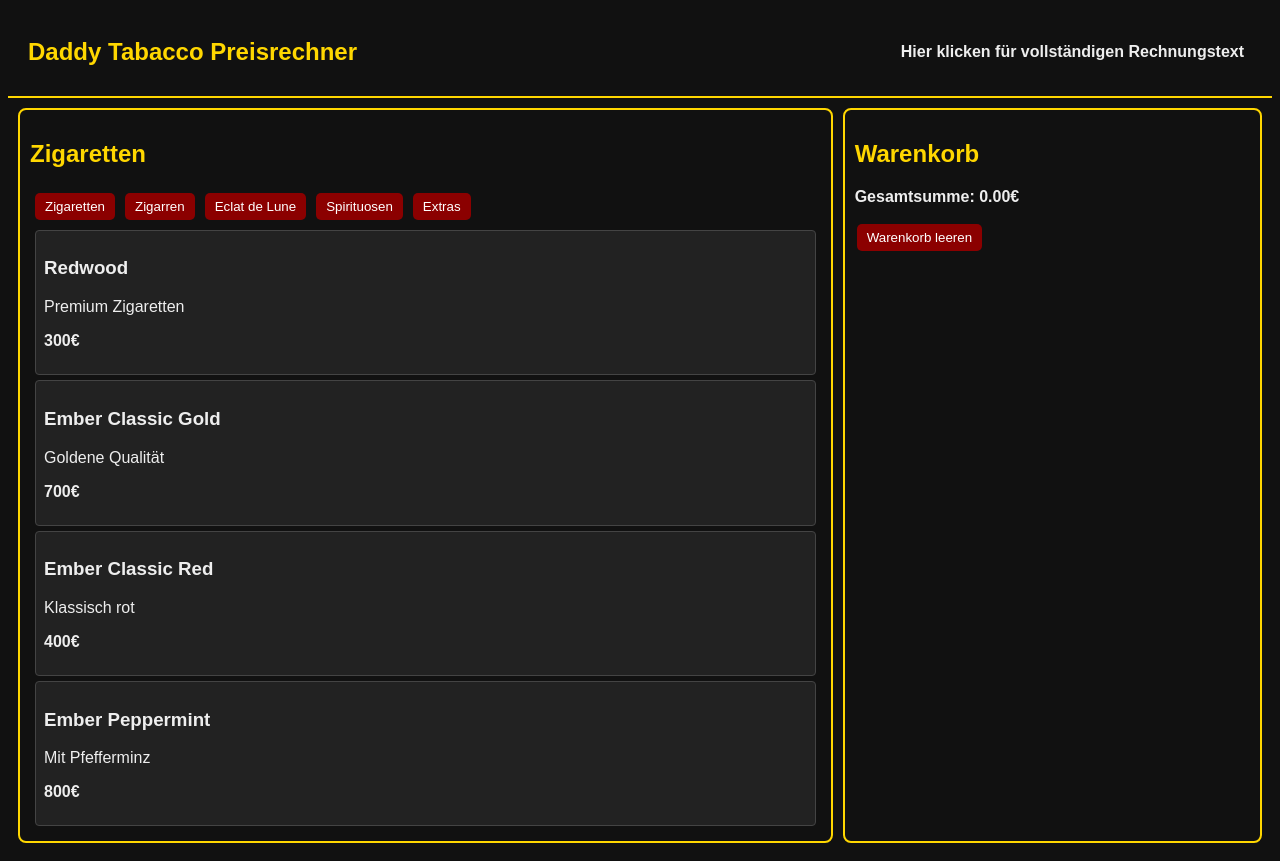
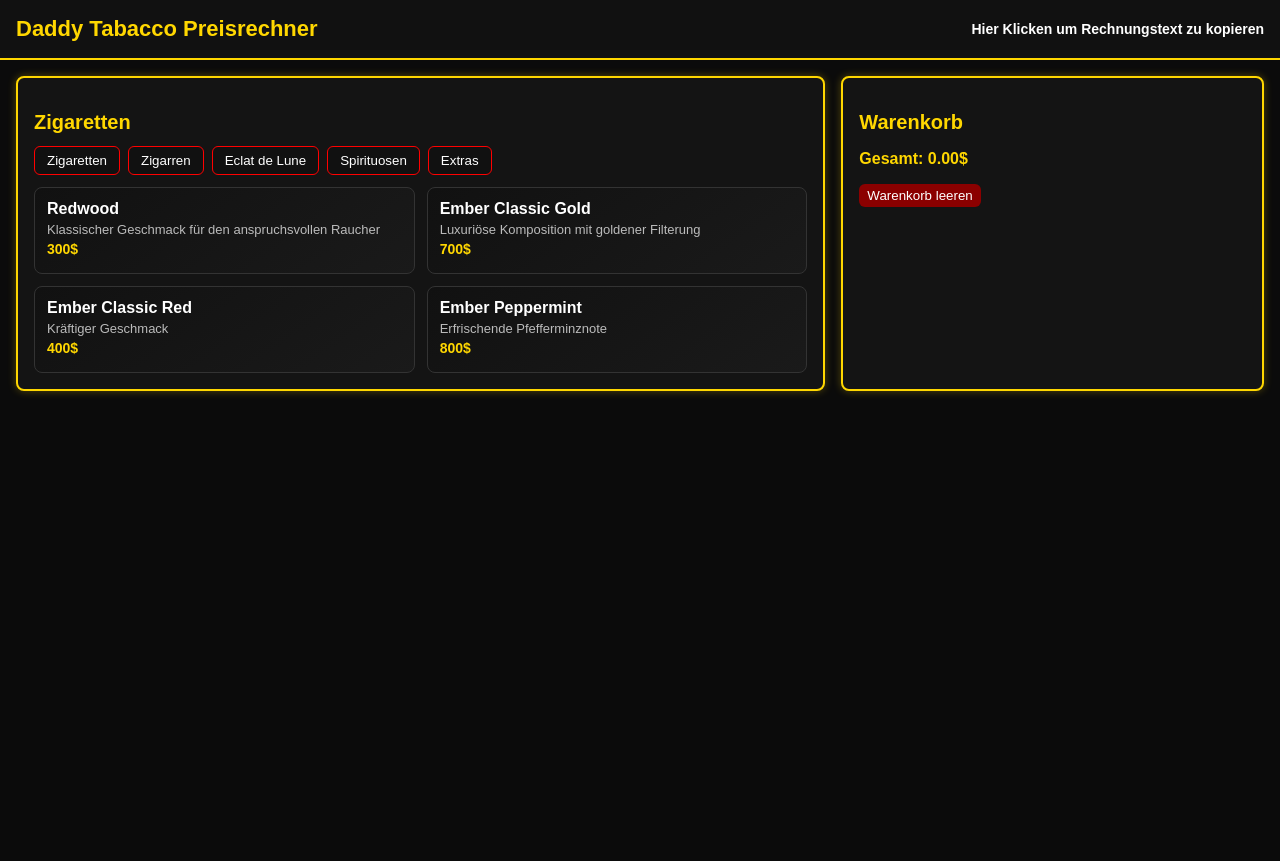
Before and after one commit to markusamon1993/dtc-shop, a plain HTML site: page index.html in a window 1280 px wide. After the commit the page ends 800 px from the top, so only its background shows below. Drawn offline with Linux system fonts and the light colour scheme.

Commit message:
Update index.html

```diff
--- a/index.html
+++ b/index.html
@@ -3,58 +3,91 @@
 <head>
   <meta charset="UTF-8" />
   <meta name="viewport" content="width=device-width, initial-scale=1.0"/>
-  <title>DTC Shop</title>
+  <title>Daddy Tabacco Preisrechner</title>
   <style>
     body {
+      background: #0b0b0b;
+      color: #ddd;
+      font-family: Arial, sans-serif;
+      margin: 0;
+    }
+    .header {
+      display: flex;
+      justify-content: space-between;
+      align-items: center;
+      padding: 16px;
+      border-bottom: 2px solid gold;
       background: #111;
-      color: #eee;
-      font-family: Arial, sans-serif;
     }
-    .container { display: flex; justify-content: space-between; padding: 10px; }
-    .products, .cart { border: 2px solid gold; padding: 10px; border-radius: 8px; }
-    .products { flex: 2; margin-right: 10px; }
+    .header h2 { color: gold; margin: 0; font-size: 22px; }
+    #dtc { cursor: pointer; font-weight: bold; font-size: 14px; color: #fff; }
+    #dtc:hover { color: gold; }
+
+    .container {
+      display: flex;
+      justify-content: space-between;
+      gap: 16px;
+      padding: 16px;
+    }
+
+    .products, .cart {
+      border: 2px solid gold;
+      border-radius: 8px;
+      padding: 16px;
+      background: #141414;
+      box-shadow: 0 0 8px rgba(255, 215, 0, 0.3);
+    }
+    .products { flex: 2; }
     .cart { flex: 1; }
 
-    /* Kompakte Produktboxen */
-    .product {
-      border: 1px solid #444;
-      margin: 5px;
-      padding: 8px;
-      border-radius: 4px;
-      background: #222;
+    h2 { color: gold; font-size: 20px; margin-bottom: 12px; }
+
+    .category-buttons { display: flex; flex-wrap: wrap; gap: 8px; margin-bottom: 12px; }
+    .category-buttons button {
+      background: #111;
+      border: 1px solid red;
+      color: #fff;
+      padding: 6px 12px;
+      border-radius: 6px;
       cursor: pointer;
-      transition: background 0.2s;
+      transition: all 0.2s;
     }
-    .product:hover {
-      background: #333;
+    .category-buttons button:hover { background: red; }
+
+    #product-list {
+      display: grid;
+      grid-template-columns: repeat(2, minmax(240px, 1fr));
+      gap: 12px;
     }
 
-    button {
-      background: darkred;
-      color: white;
-      border: none;
-      padding: 6px 10px;
+    .product {
+      border: 1px solid #333;
+      border-radius: 8px;
+      padding: 12px;
+      background: linear-gradient(145deg, #111, #1a1a1a);
+      transition: transform 0.2s, box-shadow 0.2s;
+      box-sizing: border-box;
       cursor: pointer;
-      border-radius: 5px;
-      margin: 2px;
     }
-    button:hover { background: red; }
+    .product:hover { transform: translateY(-2px); box-shadow: 0 0 8px red; }
+    .product h3 { margin: 0; font-size: 16px; color: #fff; }
+    .product p { margin: 4px 0; font-size: 13px; color: #bbb; }
+    .product strong { color: gold; font-size: 14px; }
 
-    h2 { color: gold; }
-    .header { display: flex; justify-content: space-between; align-items: center; padding: 10px 20px; border-bottom: 2px solid gold; }
-    .category-buttons button { margin: 5px; }
-    #dtc {
-      cursor: pointer;
-      font-weight: bold;
-      position: relative;
-      padding: 4px 8px;
-    }
+    ul { padding-left: 16px; margin: 0; font-size: 14px; }
+    li { margin: 6px 0; display: flex; justify-content: space-between; align-items: center; gap: 8px; }
+    .cart strong { color: gold; }
+    .cart button { background: darkred; padding: 4px 8px; border-radius: 6px; color: #fff; border: none; cursor: pointer; }
+    .cart button:hover { background: red; }
+    .quantity-controls { display: flex; align-items: center; gap: 4px; }
+    .quantity-controls button { padding: 2px 6px; font-size: 12px; }
+    .item-info { flex: 1; color: white; }
   </style>
 </head>
 <body>
   <div class="header">
     <h2>Daddy Tabacco Preisrechner</h2>
-    <div id="dtc" onclick="copyFullOrder()">Hier klicken für vollständigen Rechnungstext</div>
+    <div id="dtc" onclick="copyFullOrder()">Hier Klicken um Rechnungstext zu kopieren</div>
   </div>
 
   <div class="container" id="shop-section">
@@ -69,7 +102,7 @@
     <div class="cart">
       <h2>Warenkorb</h2>
       <ul id="cart-items"></ul>
-      <p><strong>Gesamtsumme: <span id="total">0.00</span>€</strong></p>
+      <p><strong>Gesamt: <span id="total">0.00</span>$</strong></p>
       <button onclick="clearCart()">Warenkorb leeren</button>
     </div>
   </div>
@@ -81,10 +114,10 @@
 
     const categories = {
       "Zigaretten": [
-        { name: "Redwood", price: 300, desc: "Premium Zigaretten" },
-        { name: "Ember Classic Gold", price: 700, desc: "Goldene Qualität" },
-        { name: "Ember Classic Red", price: 400, desc: "Klassisch rot" },
-        { name: "Ember Peppermint", price: 800, desc: "Mit Pfefferminz" }
+        { name: "Redwood", price: 300, desc: "Klassischer Geschmack für den anspruchsvollen Raucher" },
+        { name: "Ember Classic Gold", price: 700, desc: "Luxuriöse Komposition mit goldener Filterung" },
+        { name: "Ember Classic Red", price: 400, desc: "Kräftiger Geschmack" },
+        { name: "Ember Peppermint", price: 800, desc: "Erfrischende Pfefferminznote" }
       ],
       "Zigarren": [
         { name: "Atztec Gold", price: 3500, desc: "Luxus Zigarre" },
@@ -133,7 +166,7 @@
           <div class="product" onclick="addProductToCart('${currentCategory}', ${i})">
             <h3>${p.name}</h3>
             <p>${p.desc || ''}</p>
-            <p><strong>${p.price}€</strong></p>
+            <p><strong>${p.price}$</strong></p>
           </div>`;
       });
     }
@@ -154,21 +187,31 @@
       items.innerHTML = '';
       let total = 0;
       cart.forEach((item, index) => {
-        const countDisplay = item.count > 1 ? ` x${item.count}` : '';
-        items.innerHTML += `<li>${item.name}${countDisplay} - ${item.price}€
-          <button onclick="removeFromCart(${index})">❌</button></li>`;
-        total += item.price * (item.count || 1);
+        const subtotal = item.price * (item.count || 1);
+        items.innerHTML += `<li>
+          <div class="item-info">${item.name} - ${item.price}$ x ${item.count} = <strong>${subtotal}$</strong></div>
+          <div class="quantity-controls">
+            <button onclick="decreaseQuantity(${index})">-</button>
+            <button onclick="increaseQuantity(${index})">+</button>
+          </div>
+        </li>`;
+        total += subtotal;
       });
       document.getElementById('total').innerText = total.toFixed(2);
     }
 
-    function removeFromCart(index) {
+    function decreaseQuantity(index) {
       const item = cart[index];
-      if (item.count && item.count > 1) {
+      if (item.count > 1) {
         item.count--;
       } else {
         cart.splice(index, 1);
       }
+      renderCart();
+    }
+
+    function increaseQuantity(index) {
+      cart[index].count++;
       renderCart();
     }
 
@@ -181,8 +224,11 @@
       const now = new Date();
       const formatted = now.toLocaleDateString('de-DE');
       currentDate = formatted;
+    }
 
-      // Kategorien im Warenkorb filtern
+    async function copyFullOrder() {
+      setDate(); // Datum beim Klick aktualisieren
+
       const categoriesInCart = [...new Set(cart.map(item => {
         for (const cat in categories) {
           if (categories[cat].some(p => p.name === item.name)) return cat;
@@ -190,61 +236,11 @@
         return '';
       }))];
 
-      // Gruppierung 'Eclat de Lune' & 'Spirituosen' -> 'Getränke'
-      const groupMap = {
-        "Eclat de Lune": "Getränke",
-        "Spirituosen": "Getränke"
-      };
-
-      const categoriesForString = categoriesInCart.map(cat => {
-        if (groupMap[cat]) {
-          return groupMap[cat];
-        }
-        return cat;
-      });
-
+      const groupMap = { 'Eclat de Lune': 'Getränke', 'Spirituosen': 'Getränke' };
+      const categoriesForString = categoriesInCart.map(cat => groupMap[cat] || cat);
       const categoriesUnique = Array.from(new Set(categoriesForString)).sort();
-
-      const categoryPart = categoriesUnique.join(" / ");
-
-      // Vollständiger Text, der im Clipboard landet
-      const fullText = `DTC | ${formatted}${categoryPart ? '/' + categoryPart : ''}`;
-
-      // Tooltip-Text: zeigt beim Hover den vollständigen Text
-      const tooltipText = fullText;
-
-      // Datum und vollständiger Text im Element aktualisieren
-      const dtcDiv = document.getElementById('dtc');
-      dtcDiv.innerText = `Hier klicken für vollständigen Rechnungstext`;
-      dtcDiv.setAttribute('title', tooltipText);
-      dtcDiv.dataset.fullText = fullText; // für Hover
-    }
-
-    // Funktion zum Kopieren
-    async function copyFullOrder() {
-      const categoriesInCart = [...new Set(cart.map(item => {
-        for (const cat in categories) {
-          if (categories[cat].some(p => p.name === item.name)) return cat;
-        }
-        return '';
-      }))];
-
-      const groupMap = {
-        "Eclat de Lune": "Getränke",
-        "Spirituosen": "Getränke"
-      };
-
-      const categoriesForString = categoriesInCart.map(cat => {
-        if (groupMap[cat]) {
-          return groupMap[cat];
-        }
-        return cat;
-      });
-
-      const categoriesUnique = Array.from(new Set(categoriesForString)).sort();
-
-      const categoryPart = categoriesUnique.join(" / ");
-      const fullString = `DTC | ${currentDate}` + (categoryPart ? " / " + categoryPart : "");
+      const categoryPart = categoriesUnique.join(' | ');
+      const fullString = `DTC | ${currentDate}` + (categoryPart ? ' | ' + categoryPart : '');
 
       try {
         await navigator.clipboard.writeText(fullString);
@@ -253,23 +249,10 @@
       }
     }
 
-    // Beim Hover: Tooltip auf vollständigen Text setzen
-    document.getElementById('dtc').addEventListener('mouseenter', () => {
-      const fullText = document.getElementById('dtc').dataset.fullText;
-      if (fullText) {
-        document.getElementById('dtc').setAttribute('title', fullText);
-      }
-    });
-    // Beim Mouseleave: Tooltip wieder auf Hinweis setzen
-    document.getElementById('dtc').addEventListener('mouseleave', () => {
-      document.getElementById('dtc').setAttribute('title', 'Hier klicken für vollständigen Rechnungstext');
-    });
-
-    // Initialisieren
     window.addEventListener('DOMContentLoaded', () => {
       renderCategories();
       setCategory(Object.keys(categories)[0]);
-      setDate(); // Datum setzen und Tooltip vorbereiten
+      // setDate(); // Optional: initial Datum setzen
     });
   </script>
 </body>
```
